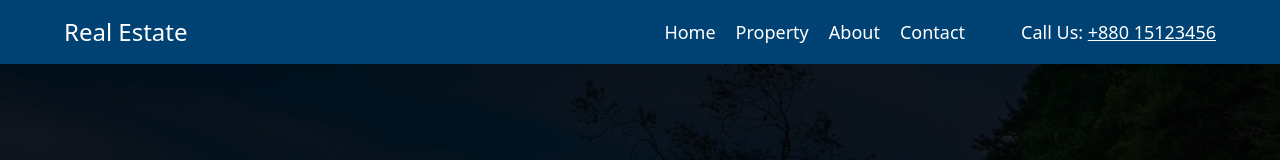
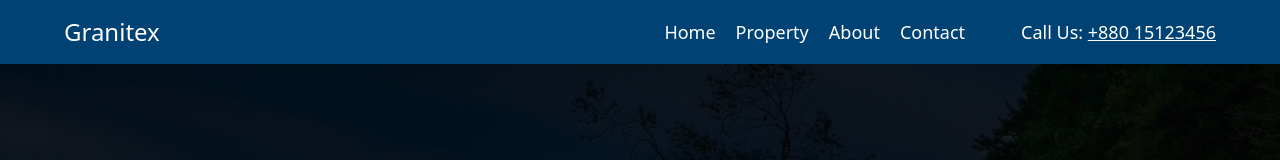
Before and after one commit to dmmalek/granitex, a Next.js app: page / in a window 1280 px wide. Shown: the top 160 px of the page. Built offline with nearby package versions, Linux system fonts and the light colour scheme; no server answers.

Commit message:
Change Name

```diff
--- a/src/component/global/Header.jsx
+++ b/src/component/global/Header.jsx
@@ -11,7 +11,7 @@ const Header = () => {
         <div className="">
           <Link href="/">
             <h2 className="flex justify-between items-center text-2xl ">
-              Real Estate
+              Granitex
             </h2>
           </Link>
         </div>
```
